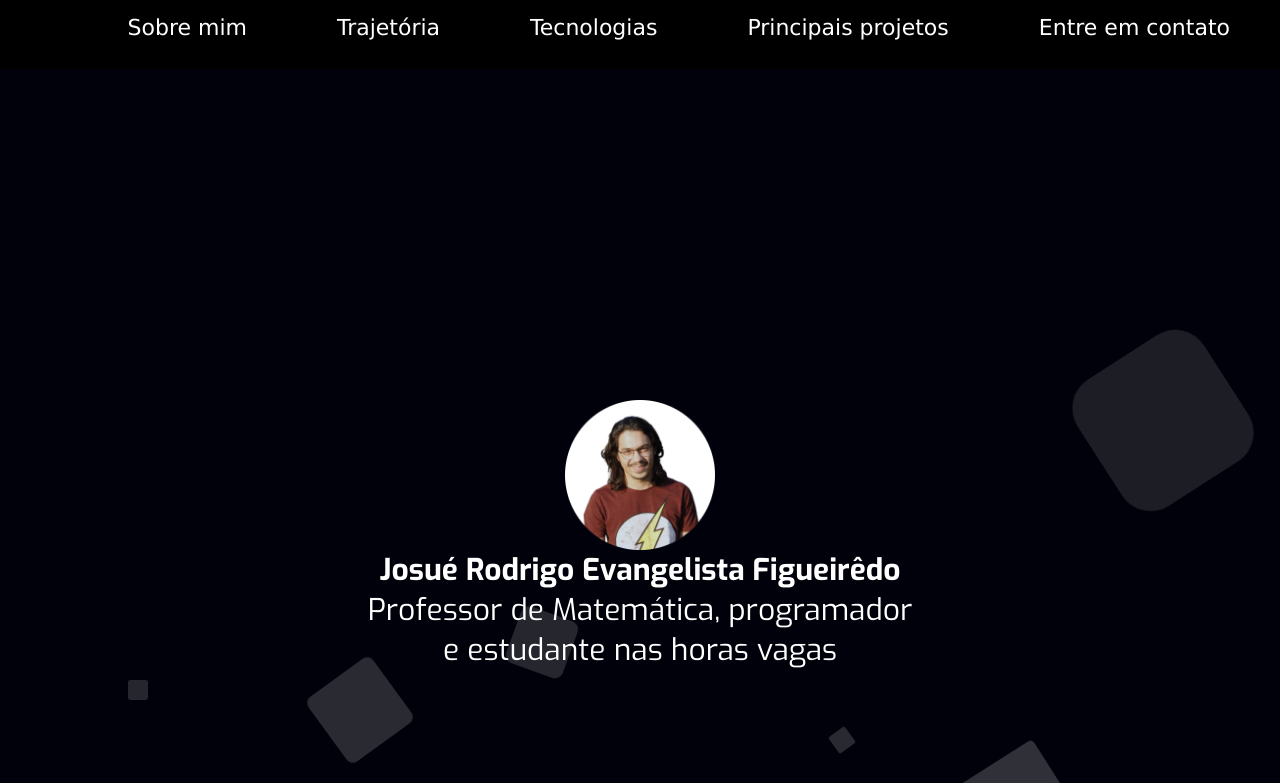
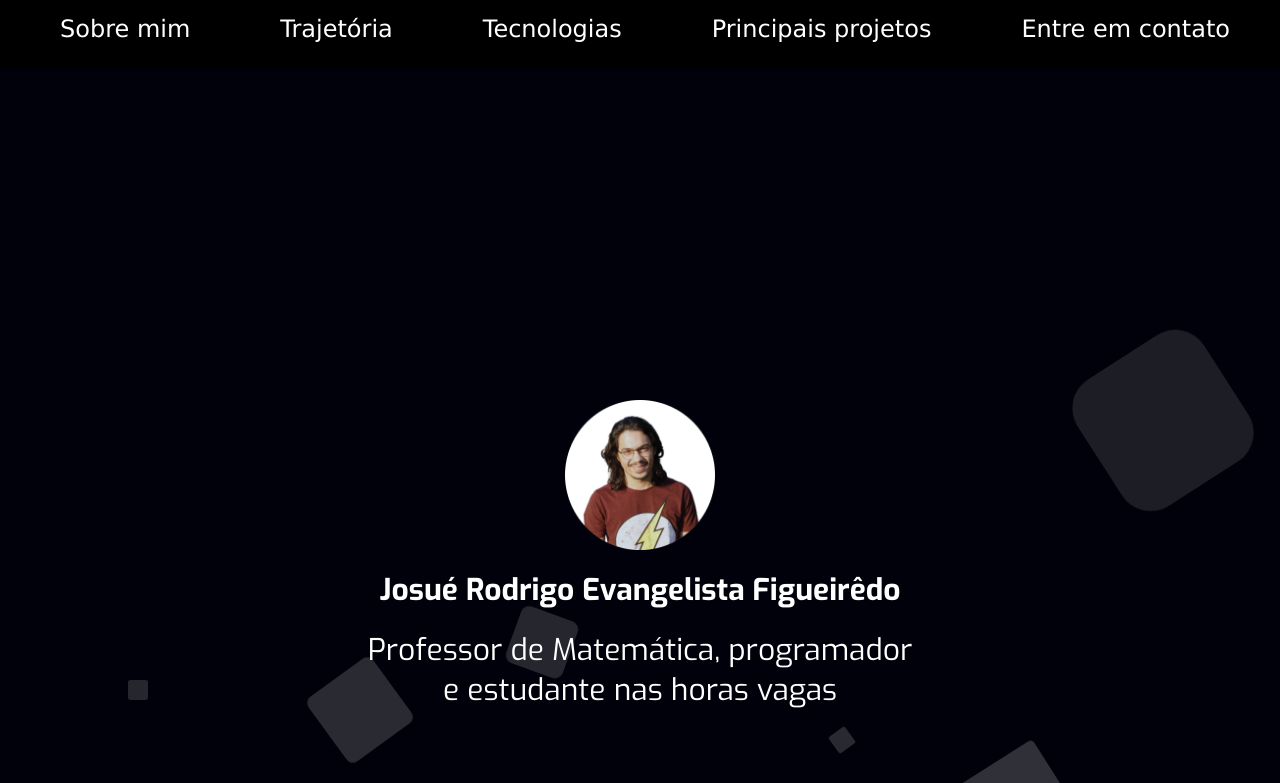
Before and after one commit to Josuerodrigojr/Portfolio-2022, a plain HTML site: page index.html in a window 1280 px wide. Shown: the top 783 px of the page. Drawn offline with nearby package versions, Linux system fonts and the light colour scheme.

Commit message:
Update style.css

```diff
--- a/style.css
+++ b/style.css
@@ -21,6 +21,10 @@ body{
     text-align: center;
     color: #fff;
     font-size: 30px;
+}
+
+h1{
+    padding: 20px;
 }
 
 
@@ -179,7 +183,7 @@ body{
 }
 
 .paragrafo-cabecalho{
-    font-size: 22px;
+    font-size: 24px;
     text-align: justify;
     padding: 2px 30px;
 
```
